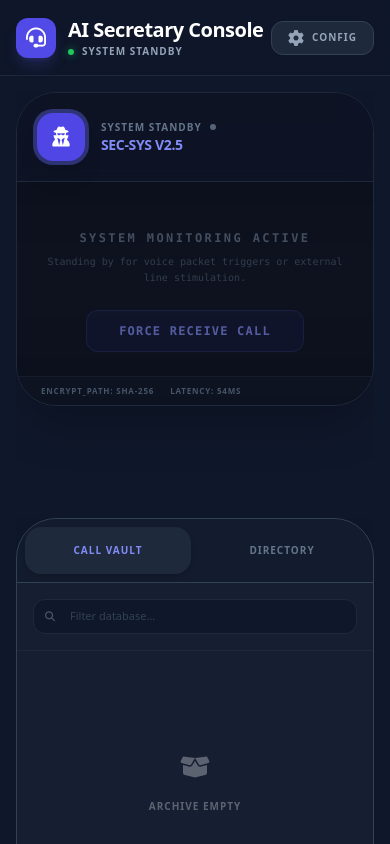
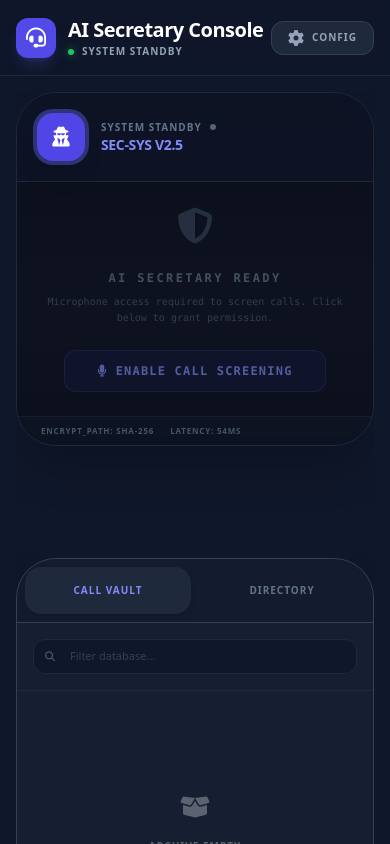
Before and after one commit to DaddyFilth/aisec, a React (Vite) app: page / in a window 390 px wide. Shown: the top 844 px of the page. Built offline with nearby package versions, Linux system fonts and the light colour scheme.

Commit message:
Add runtime microphone permission requests and update UI for production
Co-authored-by: DaddyFilth <92227216+DaddyFilth@users.noreply.github.com>

```diff
--- a/App.tsx
+++ b/App.tsx
@@ -3,10 +3,12 @@ import React, { useState, useEffect, useRef, useCallback, useMemo } from 'react'
 import { GoogleGenAI, Modality, LiveServerMessage } from '@google/genai';
 import { CallStatus, CallLog, SecretaryConfig, Contact } from './types';
 import { createBlob, decode, decodeAudioData } from './utils/audio-utils';
+import { Capacitor } from '@capacitor/core';
 
 const App: React.FC = () => {
   // --- State ---
   const [status, setStatus] = useState<CallStatus>(CallStatus.IDLE);
+  const [microphonePermission, setMicrophonePermission] = useState<'granted' | 'denied' | 'prompt'>('prompt');
   const [config, setConfig] = useState<SecretaryConfig>({
     ownerName: 'Alex',
     forwardingNumber: '+1 (555) 012-3456',
@@ -147,6 +149,58 @@ const App: React.FC = () => {
     setTranscription(prev => [...prev, { timestamp, role, text, type }]);
   }, []);
 
+  // --- Microphone Permission Handling ---
+  const requestMicrophonePermission = async (): Promise<boolean> => {
+    try {
+      // Check if we're on a native platform
+      if (Capacitor.isNativePlatform()) {
+        // On Android/iOS, request permission through browser's getUserMedia
+        // which will trigger the native permission dialog
+        addConsoleLine('SYSTEM', 'Requesting microphone access...', 'info');
+      }
+
+      // Request permission via browser API (works on both web and native)
+      const stream = await navigator.mediaDevices.getUserMedia({ audio: true });
+
+      // Close the stream immediately, we just needed to check permission
+      stream.getTracks().forEach(track => track.stop());
+
+      setMicrophonePermission('granted');
+      addConsoleLine('SYSTEM', 'Microphone access granted.', 'info');
+      return true;
+    } catch (error: any) {
+      setMicrophonePermission('denied');
+      if (error.name === 'NotAllowedError') {
+        addConsoleLine('ERROR', 'Microphone permission denied. Please grant permission in settings.', 'system');
+      } else if (error.name === 'NotFoundError') {
+        addConsoleLine('ERROR', 'No microphone found. Please connect a microphone device.', 'system');
+      } else {
+        addConsoleLine('ERROR', `Microphone error: ${error.message}`, 'system');
+      }
+      return false;
+    }
+  };
+
+  // Check microphone permission status on mount
+  useEffect(() => {
+    const checkPermission = async () => {
+      if (navigator.permissions && navigator.permissions.query) {
+        try {
+          const result = await navigator.permissions.query({ name: 'microphone' as PermissionName });
+          setMicrophonePermission(result.state as 'granted' | 'denied' | 'prompt');
+
+          result.addEventListener('change', () => {
+            setMicrophonePermission(result.state as 'granted' | 'denied' | 'prompt');
+          });
+        } catch (err) {
+          // Permissions API not supported, will request on first use
+          console.log('Permissions API not supported');
+        }
+      }
+    };
+    checkPermission();
+  }, []);
+
   // --- Status UI Config ---
   const statusConfig = useMemo(() => {
     switch (status) {
@@ -247,6 +301,14 @@ const App: React.FC = () => {
   }, [endSession, addConsoleLine]);
 
   const startCall = async () => {
+    // Request microphone permission if not already granted
+    if (microphonePermission !== 'granted') {
+      const permissionGranted = await requestMicrophonePermission();
+      if (!permissionGranted) {
+        return; // Exit if permission denied
+      }
+    }
+
     const callId = Math.random().toString(36).substring(7).toUpperCase();
     const callerNumber = `+1 (${Math.floor(Math.random()*900)+100}) ${Math.floor(Math.random()*900)+100}-${Math.floor(Math.random()*9000)+1000}`;
 
@@ -267,8 +329,8 @@ const App: React.FC = () => {
     setActiveCallId(callId);
     setTranscription([]);
     setStatus(CallStatus.SCREENING);
-    addConsoleLine('SYSTEM', `Incoming call detected from ${matchedContact?.name || callerNumber}${matchedContact?.isVip ? ' [VIP]' : ''}`, 'system');
-    addConsoleLine('SYSTEM', 'Initializing Gemini Live screening protocol...', 'info');
+    addConsoleLine('SYSTEM', `Incoming call from ${matchedContact?.name || callerNumber}${matchedContact?.isVip ? ' [VIP]' : ''}`, 'system');
+    addConsoleLine('SYSTEM', 'AI Secretary initializing...', 'info');
 
     // Determine Time of Day Greeting
     const hour = new Date().getHours();
@@ -624,13 +686,39 @@ const App: React.FC = () => {
                 <div className="flex-1 p-6 font-mono text-xs overflow-y-auto scrollbar-hide space-y-2 bg-slate-950/20 relative">
                   {status === CallStatus.IDLE ? (
                     <div className="h-full flex flex-col items-center justify-center text-center space-y-6 opacity-60">
-                       <i className="fa-solid fa-radar text-4xl text-slate-700 animate-spin-slow"></i>
+                       <i className="fa-solid fa-shield-halved text-4xl text-slate-700"></i>
                        <div className="space-y-2">
-                          <p className="font-black uppercase tracking-[0.2em] text-slate-500">System Monitoring Active</p>
-                          <p className="text-[10px] max-w-xs text-slate-600">Standing by for voice packet triggers or external line stimulation.</p>
+                          <p className="font-black uppercase tracking-[0.2em] text-slate-500">AI Secretary Ready</p>
+                          <p className="text-[10px] max-w-xs text-slate-600">
+                            {microphonePermission === 'granted'
+                              ? 'Ready to screen incoming calls with AI-powered assistance.'
+                              : 'Microphone access required to screen calls. Click below to grant permission.'}
+                          </p>
                        </div>
-                       <button onClick={startCall} className="px-8 py-3 bg-indigo-600/10 border border-indigo-500/20 text-indigo-400 hover:bg-indigo-600 hover:text-white rounded-xl font-black uppercase tracking-widest transition-all shadow-indigo-500/10">
-                         Force Receive Call
+                       <button
+                         onClick={startCall}
+                         className={`px-8 py-3 border rounded-xl font-black uppercase tracking-widest transition-all shadow-indigo-500/10 flex items-center gap-2 ${
+                           microphonePermission === 'denied'
+                             ? 'bg-red-600/10 border-red-500/20 text-red-400 hover:bg-red-600 hover:text-white'
+                             : 'bg-indigo-600/10 border-indigo-500/20 text-indigo-400 hover:bg-indigo-600 hover:text-white'
+                         }`}
+                       >
+                         {microphonePermission === 'granted' ? (
+                           <>
+                             <i className="fa-solid fa-phone-volume"></i>
+                             Start AI Secretary
+                           </>
+                         ) : microphonePermission === 'denied' ? (
+                           <>
+                             <i className="fa-solid fa-microphone-slash"></i>
+                             Grant Microphone Access
+                           </>
+                         ) : (
+                           <>
+                             <i className="fa-solid fa-microphone"></i>
+                             Enable Call Screening
+                           </>
+                         )}
                        </button>
                     </div>
                   ) : (
```
